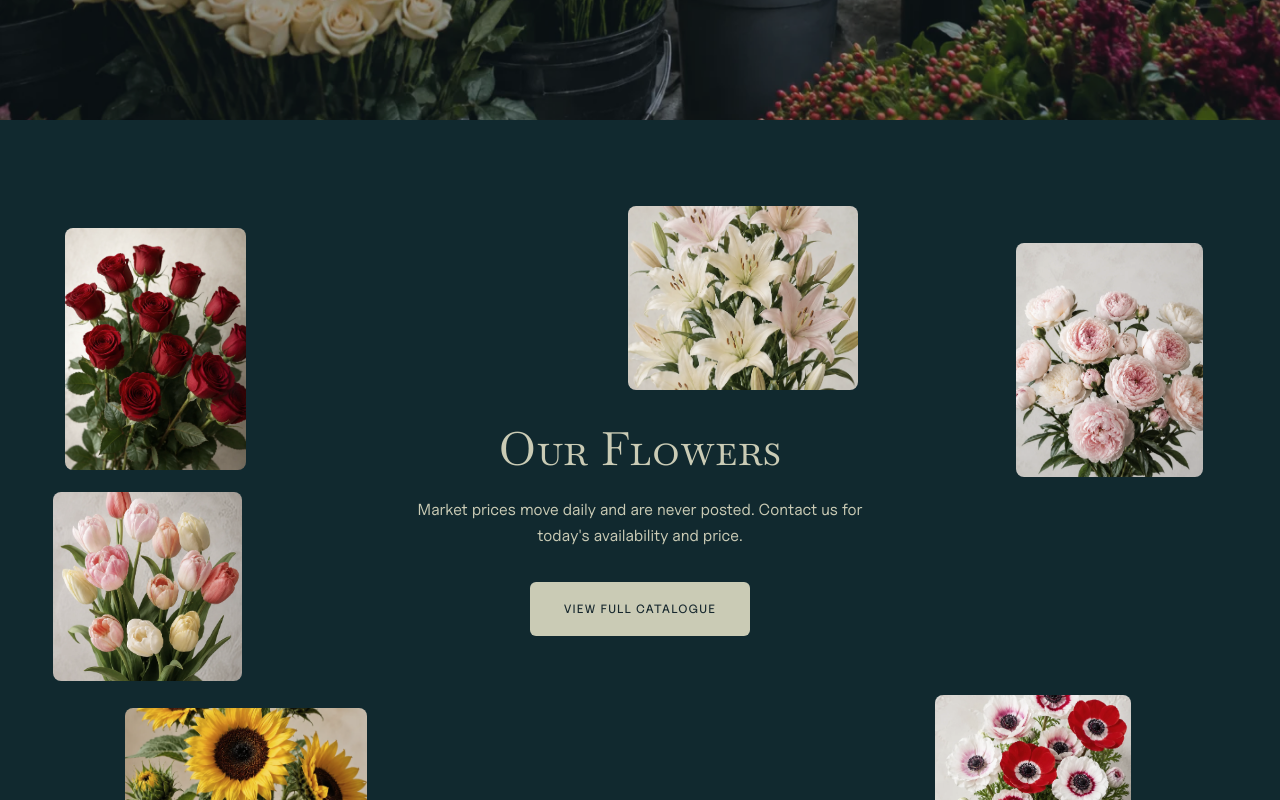
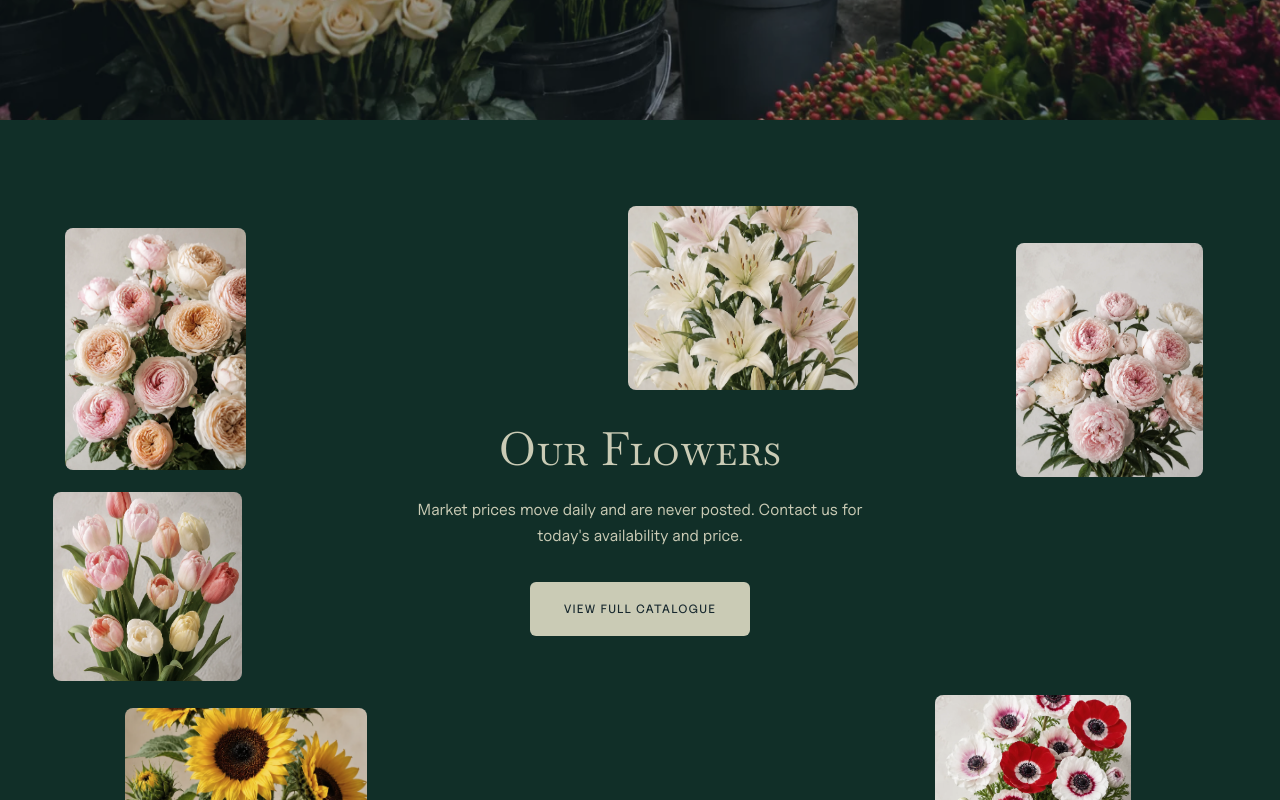
Before and after one commit to sobalab/nygf, a Next.js app: page / in a window 1280 px wide. Shown: the part 680-1480 px from the top of the page. Built offline with nearby package versions, Linux system fonts and the light colour scheme; no server answers.

Commit message:
removed red rose

```diff
--- a/app/catalogue-data.ts
+++ b/app/catalogue-data.ts
@@ -130,22 +130,11 @@ export type CatalogueItem = {
 // than a figure, and a bouquet carries no stem fields at all because there is no
 // stem count in a made-up piece.
 const items: CatalogueItem[] = [
-  {
-    name: "Red Rose",
-    slug: "red-rose",
-    category: "roses",
-    image: "/media/red-rose.webp",
-    packingConfirmed: true,
-    description: "The standard long-stem hybrid tea in red, and the highest volume single product on any New York wholesale floor. Graded by stem length, which is the main thing separating one price from another. Bred for head size and shipping durability.",
-    colours: "Red, across a range of named varieties",
-    stemLength: "40, 50, 60, 70 and 80cm. 50 and 60 are the everyday grades",
-    stemsPerBunch: "25",
-    stemsPerBox: "Quarter box about 100. Half box 250 to 350 depending on box size",
-    vaseLife: "7 to 10 days",
-    care: "Cut on an angle and strip the lower foliage. Clean water, changed often. Keep away from ripening fruit.",
-    boughtFor: "Retail bouquets, restaurant weekly, hotel work and sympathy arrangements. Valentine's is the largest red rose week of the year.",
-    related: ["vendela", "mandala", "pink-floyd", "garden-rose"],
-  },
+  // "Red Rose" was the first card on this list and is deliberately gone: it was
+  // a grade rather than a variety, and with Explorer, Freedom and Redvolution
+  // named below it, a card meaning "a red rose, some red rose" was answering a
+  // question the named reds answer better. Its photograph is still in
+  // public/media if it is ever wanted back.
   {
     name: "Spray Rose",
     slug: "spray-rose",
@@ -157,7 +146,7 @@ const items: CatalogueItem[] = [
     vaseLife: "7 to 10 days. Smaller heads open faster than standard roses",
     care: "Cut on an angle, strip lower foliage, clean water. Remove spent blooms so the rest keep opening.",
     boughtFor: "Bridesmaid work, boutonnieres, small arrangements and retail mixed bouquets.",
-    related: ["red-rose", "garden-rose", "mini-carnation"],
+    related: ["garden-rose", "mini-carnation"],
   },
   {
     name: "Garden Rose",
@@ -177,7 +166,7 @@ const items: CatalogueItem[] = [
     vaseLife: "4 to 7 days",
     care: "Arrives closed and needs warmth and two to three days to open. Order ahead of the event rather than the morning of.",
     boughtFor: "Weddings and luxury event work, editorial shoots, and high-end hotel arrangements.",
-    related: ["red-rose", "vendela", "spray-rose", "peony"],
+    related: ["vendela", "spray-rose", "peony"],
   },
   // The three above are grades; these are the varieties bought by name, so they
   // sit under the same chip rather than taking one of their own.
@@ -206,7 +195,7 @@ const items: CatalogueItem[] = [
     vaseLife: "8 to 12 days, above average for a soft-toned rose",
     care: "Cut on an angle, clean water, cool storage. Guard petals can be left on for a softer tone or removed for a cleaner white.",
     boughtFor: "Weddings above all, plus hotel and corporate work.",
-    related: ["mondial", "red-rose", "garden-rose", "mandala"],
+    related: ["mondial", "garden-rose", "mandala"],
   },
   {
     name: "Mondial",
@@ -223,7 +212,7 @@ const items: CatalogueItem[] = [
     vaseLife: "8 to 12 days. Around 30 to 37 petals",
     care: "Leave the green guard petals on for a soft green tone, or remove them for a clean white. Cut and hydrate on arrival.",
     boughtFor: "Weddings, quinceañeras, sympathy work, hotel lobby arrangements and large-scale designs.",
-    related: ["vendela", "mandala", "red-rose", "garden-rose"],
+    related: ["vendela", "mandala", "garden-rose"],
   },
   {
     name: "Mandala",
@@ -240,7 +229,7 @@ const items: CatalogueItem[] = [
     vaseLife: "7 to 10 days",
     care: "Cut on an angle, strip lower foliage, clean water. Keep away from ripening fruit.",
     boughtFor: "Weddings, retail bouquets, Mother's Day and general event work.",
-    related: ["pink-floyd", "vendela", "mondial", "red-rose"],
+    related: ["pink-floyd", "vendela", "mondial"],
   },
   {
     name: "Momentum",
@@ -257,7 +246,7 @@ const items: CatalogueItem[] = [
     vaseLife: "8 to 12 days",
     care: "Cut on an angle, strip lower foliage, clean water. Keep away from ripening fruit.",
     boughtFor: "Retail bouquets, birthday and celebration work, graduation season, autumn arrangements and restaurant weekly.",
-    related: ["high-and-magic", "red-rose", "mandala", "tinted-rose"],
+    related: ["high-and-magic", "mandala", "tinted-rose"],
   },
   {
     name: "High & Magic",
@@ -274,7 +263,7 @@ const items: CatalogueItem[] = [
     vaseLife: "8 to 12 days",
     care: "Cut on an angle, clean water. The edge colour deepens over the first few days, which is normal.",
     boughtFor: "Retail bouquets, birthday and celebration work, autumn arrangements and restaurant weekly.",
-    related: ["momentum", "red-rose", "tinted-rose", "mandala"],
+    related: ["momentum", "tinted-rose", "mandala"],
   },
   {
     name: "Pink Floyd",
@@ -291,7 +280,7 @@ const items: CatalogueItem[] = [
     vaseLife: "7 to 10 days",
     care: "Cut on an angle, strip lower foliage, clean water. Keep away from ripening fruit.",
     boughtFor: "Party and celebration work, retail bunches, and event design needing saturated colour.",
-    related: ["mandala", "red-rose", "tinted-rose", "momentum"],
+    related: ["mandala", "tinted-rose", "momentum"],
   },
   // The rest of what the shop buys by name, off the owner's colour list. Nine
   // varieties on that list are the nine above and are not repeated here.
@@ -357,7 +346,7 @@ const items: CatalogueItem[] = [
     vaseLife: "7 to 10 days",
     care: "Colour can transfer to hands and fabric while wet. Handle with care when arranging and keep off pale linens.",
     boughtFor: "Graduation, proms, quinceañeras, birthdays, school and team colour work, and novelty retail. A significant seasonal line in New York through May and June.",
-    related: ["red-rose", "pink-floyd", "high-and-magic", "momentum"],
+    related: ["pink-floyd", "high-and-magic", "momentum"],
   },
 
   {
@@ -374,7 +363,7 @@ const items: CatalogueItem[] = [
     vaseLife: "14 to 21 days, the longest of any common cut flower",
     care: "Very sensitive to ethylene. Keep away from ripening fruit, exhaust, smoke and dying flowers. Cut between the nodes rather than at them.",
     boughtFor: "Sympathy and funeral work, restaurant weekly where longevity matters, budget event work, and increasingly serious design work.",
-    related: ["mini-carnation", "chrysanthemum", "red-rose"],
+    related: ["mini-carnation", "chrysanthemum"],
   },
   {
     name: "Mini Carnation",
@@ -970,7 +959,7 @@ const items: CatalogueItem[] = [
     vaseLife: "As for roses, 7 to 10 days",
     care: "Recut on arrival and stand in clean water. Keep cool and away from ripening fruit.",
     boughtFor: "Retail resale, corporate and hotel accounts, and gift programs. Valentine's and Mother's Day drive most of the volume.",
-    related: ["mixed-bouquet", "tropical-bouquet", "red-rose"],
+    related: ["mixed-bouquet", "tropical-bouquet"],
   },
   {
     name: "Mixed Bouquet",
@@ -1079,5 +1068,5 @@ export function categoryNeighbours(flower: Flower) {
 // These are names, so renaming an item above means renaming it here too — the
 // lookup below asserts the match rather than checking it, and a miss would take
 // the home page down rather than dropping one stem out of the field.
-const previewNames = ["Red Rose", "Premium Hydrangea", "Premium Lilies", "Peony", "Tulips", "Ranunculus", "Sunflowers", "Calla Lilies", "Anemone"];
+const previewNames = ["Garden Rose", "Premium Hydrangea", "Premium Lilies", "Peony", "Tulips", "Ranunculus", "Sunflowers", "Calla Lilies", "Anemone"];
 export const previewFlowers = previewNames.map((name) => flowers.find((flower) => flower.name === name)!);
--- a/app/globals.css
+++ b/app/globals.css
@@ -6,7 +6,7 @@
 @font-face { font-family:"Uncut Sans"; src:url("/fonts/UncutSans-VariableItalic.ttf") format("truetype-variations"); font-weight:300 700; font-style:italic; font-display:swap; }
 
 /* Palette. --ink is the near-black used for all type and dark UI. The four
-   --band-* blues paint the four full-bleed sections below the hero, running
+   --band-* greens paint the four full-bleed sections below the hero, running
    from near-black to a pale wash; each one is named for the section it belongs
    to rather than its hue, because the section is what fixes it. --rust is no
    longer a band — it survives only as the form-error red. --field and the
@@ -14,10 +14,14 @@
    --field is white let through at a little over half, so a form control is the
    band lightened rather than a colour laid on top of it, and it belongs to
    whatever ground it is placed on. Same mechanic as the service cards, which are
-   white at .15 over their blue — a plate here is simply a much brighter one.
+   white at .15 over their green — a plate here is simply a much brighter one.
    --cream is the last of the old warm off-white, which survives as the hero
-   button's hover and nowhere else. */
-:root { --paper:#ecebeb; --ink:#17282e; --band-flowers:#11292f; --band-story:#2a5662; --band-trade:#387f93; --band-contact:#99bcc5; --sage:#cacbb5; --rust:#a7593a; --mist:#b7c2c1; --line:rgba(23,40,46,.22); --cream:#f6f1ea; --field:rgba(255,255,255,.6); --field-hover:rgba(255,255,255,.74); --field-focus:rgba(255,255,255,.92); --ease:cubic-bezier(.22,.7,.3,1); --ease-out:cubic-bezier(.16,1,.3,1); --serif:"Baskervville",Georgia,serif; --display:"Baskervville SC",Georgia,serif; --sans:"Uncut Sans",Helvetica,Arial,sans-serif; --btn-radius:6px; --tile-radius:8px; --card-radius:12px; --content-max:1280px; }
+   button's hover and nowhere else.
+     The bands were teal-blues until the owner specified this set: same four
+   steps, same order, swung to green. Three of the four carry their type at the
+   value they did before — sage on flowers 8.7:1, paper on story 6.0:1, ink on
+   contact 8.0:1. Trade is the one that moved: see the note on .trade below. */
+:root { --paper:#ecebeb; --ink:#17282e; --band-flowers:#112f28; --band-story:#2a624d; --band-trade:#38936f; --band-contact:#99c5b1; --sage:#cacbb5; --rust:#a7593a; --mist:#b7c2c1; --line:rgba(23,40,46,.22); --cream:#f6f1ea; --field:rgba(255,255,255,.6); --field-hover:rgba(255,255,255,.74); --field-focus:rgba(255,255,255,.92); --ease:cubic-bezier(.22,.7,.3,1); --ease-out:cubic-bezier(.16,1,.3,1); --serif:"Baskervville",Georgia,serif; --display:"Baskervville SC",Georgia,serif; --sans:"Uncut Sans",Helvetica,Arial,sans-serif; --btn-radius:6px; --tile-radius:8px; --card-radius:12px; --content-max:1280px; }
 * { box-sizing:border-box; }
 html { scroll-behavior:smooth; }
 body { margin:0; background:var(--paper); color:var(--ink); font-family:var(--sans); }
@@ -156,12 +160,12 @@ html[data-splash="off"] { --hero-start:.15s; }
    pages now, so the lower one can simply cover it. */
 .page-head:has(+ .catalogue) + .catalogue,.page-head:has(+ .enquiry) + .enquiry { margin-top:-1px; }
 /* White rather than --paper for the same reason the home services band uses it:
-   the warm off-white only reaches 3.7:1 on this blue. The cards below keep
+   the warm off-white only reaches 3.7:1 on this green. The cards below keep
    their pale ground, so their own type stays ink. */
 .offerings { background:var(--band-trade); color:#fff; }
 .offerings h2 { margin-bottom:46px; }
 /* Three across, the same row the home band's service cards take — these are the
-   same object on the same blue, and at two columns the third offering was left
+   same object on the same green, and at two columns the third offering was left
    sitting on a row of its own. */
 .offerings-list { display:grid; grid-template-columns:repeat(3,1fr); gap:32px; }
 /* The link sits directly under the heading rather than being pushed to the foot
@@ -311,7 +315,7 @@ html[data-splash="off"] { --hero-start:.15s; }
 .catalogue-search { display:block; max-width:400px; }
 .search-field { position:relative; }
 /* The field is drawn in the band's own two colours rather than being the cream
-   plate the enquiry form's inputs are: on the blue that plate read as a slab cut
+   plate the enquiry form's inputs are: on the band that plate read as a slab cut
    out of the section, and the chips sitting under it in sage line and sage type
    made it look like it had arrived from another page. So the rule, the type and
    the caret are all sage, and the fill is barely a fill — a sixteenth of the
@@ -415,21 +419,30 @@ html[data-splash="off"] { --hero-start:.15s; }
 .flower-meta h3 { display:inline-block; font:400 21px/1.3 var(--serif); margin:0; }
 .flower-meta p { color:inherit; opacity:.72; margin:5px 0 0; }
 .solid-button { display:flex; align-items:center; justify-content:center; width:fit-content; background:var(--ink); color:var(--paper); padding:18px 34px; margin:70px auto 0; border-radius:var(--btn-radius); text-transform:uppercase; font-size:12px; letter-spacing:1.2px; }
-/* White, not --paper: the warm off-white only reaches 3.7:1 on this blue, which
-   the service copy can't carry at body size. White clears AA at 4.6:1, and the hero
-   already sets its type in white, so the band isn't introducing a value. */
+/* White, not --paper: the warm off-white was never able to carry body copy on
+   this band, and white is the best this ground can do. It is also the one place
+   the new green palette costs something. On the old teal white cleared AA at
+   4.54:1; on #38936f it reaches 3.77:1, which passes for the headings — they run
+   24px and up — and falls short of the 4.5:1 body text wants. The plates make it
+   harder again: white at .15 over the band is #56a385, where white sits at
+   3.01:1. That plate was already under AA on the teal at 3.48:1, so it is a
+   standing problem this palette deepens rather than one it created.
+     Darkening the band to about #2c7457 would clear AA on the band and very
+   nearly on the plates, at the cost of the step down from Our Story being
+   smaller than the owner drew it. Left as specified until she decides which she
+   would rather have. */
 .trade { background:var(--band-trade); color:#fff; text-align:center; }
 /* Centred over the row, at the size the story title carries — the two are the
    only sections that head a full band on their own. */
 .trade-title h2 { font-size:clamp(40px,5vw,72px); }
 .service-list { display:grid; grid-template-columns:repeat(3,1fr); gap:32px; padding-top:clamp(72px,11vh,140px); max-width:var(--content-max); margin-inline:auto; }
-/* The cards are the band lifted, not a new colour: white at 15% over the blue,
+/* The cards are the band lifted, not a new colour: white at 15% over the green,
    so the section still reads as one ground with plates on it. The catalogue
-   page's service cards are the same object on the same blue, so they share
+   page's service cards are the same object on the same green, so they share
    these rules rather than keeping a second copy that drifts. */
 .service-list article,.offering { background:rgba(255,255,255,.15); border-radius:var(--card-radius); padding:46px 34px 42px; display:flex; flex-direction:column; text-align:center; }
 /* --paper, where the copy below takes white: the heading is large enough to
-   clear AA on this blue at 3.7:1, and the warmer white sets it apart from the
+   clear AA on this green at 3.7:1, and the warmer white sets it apart from the
    copy without a second size doing the work. */
 .service-list h3,.offering h3 { font:400 clamp(24px,2.2vw,32px)/1.15 var(--display); letter-spacing:.015em; color:var(--paper); margin:0 0 44px; }
 /* Auto margins top and bottom, so a card with a shorter paragraph centres it
@@ -503,7 +516,7 @@ html[data-splash="off"] { --hero-start:.15s; }
 .story-copy { container-type:inline-size; }
 .story-copy .story-oneline { white-space:nowrap; font-size:min(clamp(24px,3vw,46px),8.4cqw); }
 /* A step back from the heading without an alpha, which would fade against the
-   band and cost contrast the mix keeps (5:1 on this blue). */
+   band and cost contrast the mix keeps (5:1 on this green). */
 .story-copy>p { max-width:540px; margin:0; color:color-mix(in srgb, var(--paper) 88%, var(--band-story)); }
 
 /* Doubled up on .story so the narrow-screen padding further down, which is a
@@ -573,7 +586,7 @@ html[data-splash="off"] { --hero-start:.15s; }
 .story-armed .story-entrance .intro-setup h3 { animation:story-in .8s var(--ease-out) .32s backwards; }
 .story-armed .story-entrance .intro-setup p { animation:story-in .8s var(--ease-out) .48s backwards; }
 @keyframes story-in { from { opacity:0; transform:translateY(30px); } to { opacity:1; transform:none; } }
-/* The palest band, and the only one that takes dark type: --paper on this blue
+/* The palest band, and the only one that takes dark type: --paper on this green
    is 1.6:1. Ink reads at 7.3:1, so the whole band inverts — including the
    button, which was paper-on-rust and would now sink into its own ground. */
 .contact { background:var(--band-contact); color:var(--ink); text-align:center; min-height:85vh; display:flex; flex-direction:column; justify-content:center; align-items:center; }
@@ -582,10 +595,10 @@ html[data-splash="off"] { --hero-start:.15s; }
 .contact h2 { margin:0 0 26px; }
 .contact p { max-width:520px; margin:0 0 54px; }
 .contact-button { display:flex; align-items:center; justify-content:center; background:var(--ink); color:var(--paper); padding:18px 34px; border-radius:var(--btn-radius); text-transform:uppercase; font-size:12px; letter-spacing:1.4px; }
-/* One ground for the whole page, the same blue the home page closes on. The
-   inputs are that blue lightened rather than a second colour set down on it:
+/* One ground for the whole page, the same green the home page closes on. The
+   inputs are that green lightened rather than a second colour set down on it:
    the warm cream they used to carry was a page's worth of off-white that had
-   arrived from the paper they no longer sit on, and against this blue it read
+   arrived from the paper they no longer sit on, and against this green it read
    as a stack of slabs cut out of the section. */
 .enquiry { background:var(--band-contact); display:grid; grid-template-columns:1.25fr .75fr; gap:8vw; align-items:start; }
 /* Sent, the band holds one thing, so the two-column split collapses and the
@@ -639,7 +652,7 @@ html[data-splash="off"] { --hero-start:.15s; }
    is all this can do. */
 .field input[type="date"]::-webkit-calendar-picker-indicator { opacity:.5; cursor:pointer; transition:opacity .3s var(--ease); }
 .field input[type="date"]:hover::-webkit-calendar-picker-indicator { opacity:.8; }
-/* .8, not the .66 this carried on paper: the blue underneath is lighter, and
+/* .8, not the .66 this carried on paper: the green underneath is lighter, and
    the softer ink fell to 3.6:1 on it. */
 /* Italic sets the description apart from the label above it without another
    size or weight doing the work. Uncut Sans ships a drawn italic, so this is
@@ -650,7 +663,7 @@ html[data-splash="off"] { --hero-start:.15s; }
 .choices { display:flex; flex-wrap:wrap; gap:10px; }
 .choice input { position:absolute; width:1px; height:1px; opacity:0; }
 /* A lighter share of the fill the inputs take, so the set reads as one family of
-   controls on the one ground — sitting on the bare blue, an unselected choice
+   controls on the one ground — sitting on the bare green, an unselected choice
    used to be the only thing in the form that wasn't a pale plate. Lighter and
    not equal: the boxes a reader writes in should still be the brightest. */
 .choice span { display:block; border:1px solid var(--line); border-radius:var(--btn-radius); background:rgba(255,255,255,.32); padding:12px 20px; font:500 12px var(--sans); text-transform:uppercase; letter-spacing:1.2px; cursor:pointer; transition:border-color .3s var(--ease), background-color .3s var(--ease), transform .3s var(--ease); }
```
Also changed, not shown: 1 other file (tests, documents, lock files or other folders).
